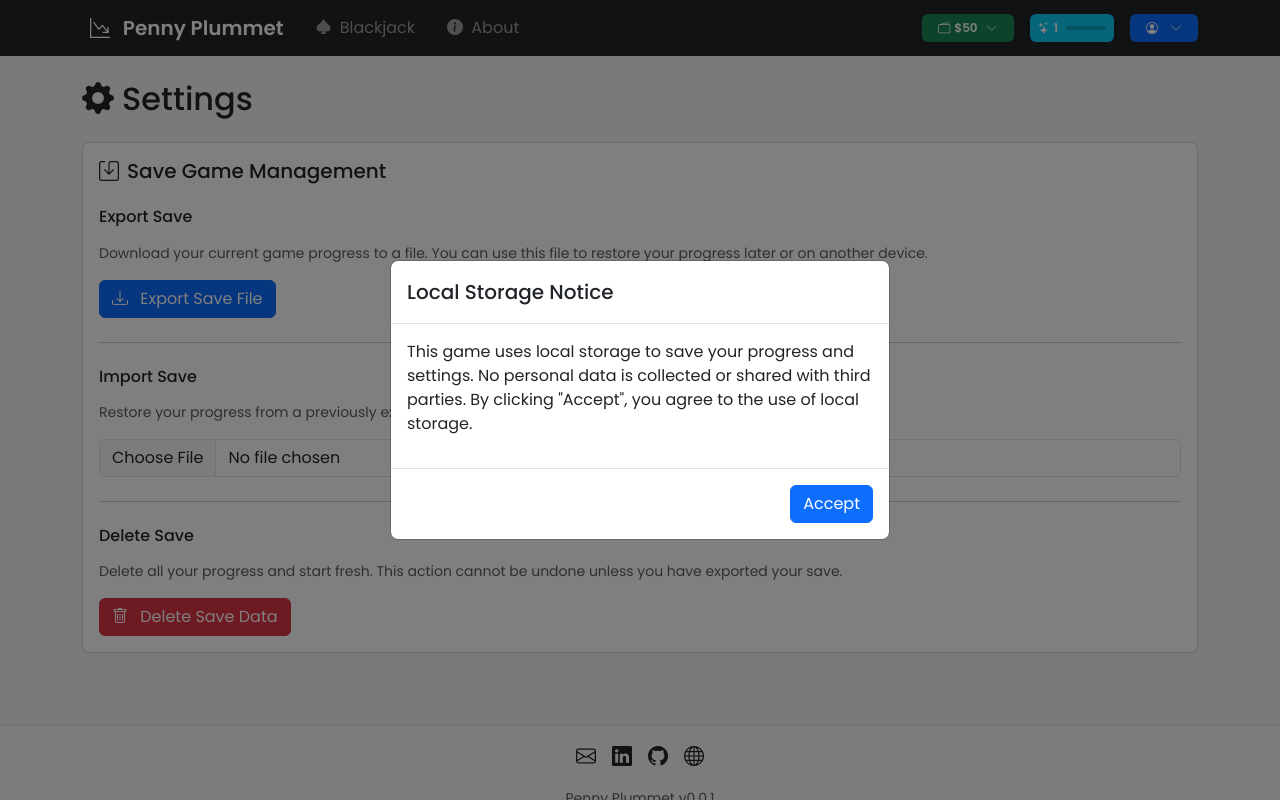
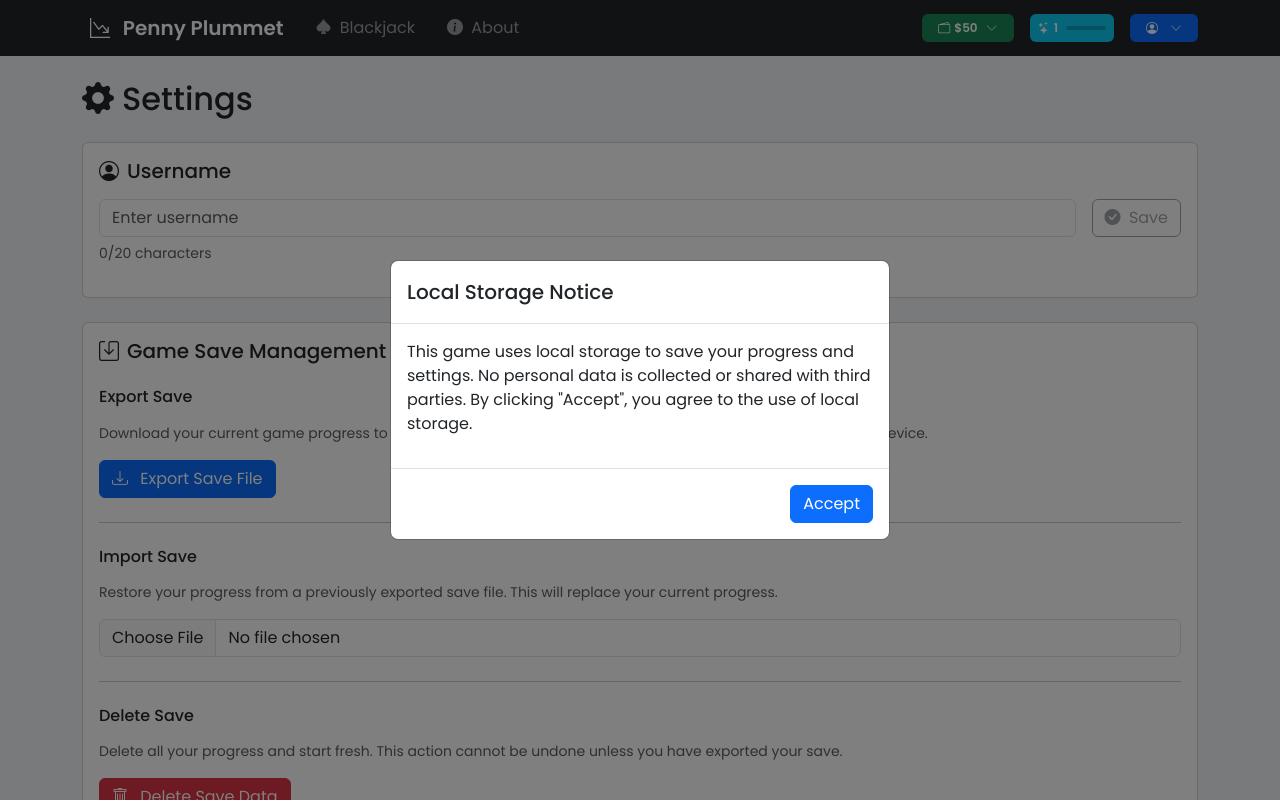
Before and after one commit to benceb2/penny-plummet, a Vue app: page /settings in a window 1280 px wide. Shown: the top 800 px of the page. Built offline with nearby package versions, Linux system fonts and the light colour scheme.

Commit message:
added UsernameSetting

```diff
--- /dev/null
+++ b/src/components/UsernameSettings.vue
@@ -0,0 +1,136 @@
+<script setup lang="ts">
+import { ref, watch } from 'vue';
+import { useUserStore } from '@/stores/user';
+
+const props = defineProps({
+  minLength: {
+    type: Number,
+    default: 3
+  },
+  maxLength: {
+    type: Number,
+    default: 20
+  }
+});
+
+const userStore = useUserStore();
+const username = ref(userStore.username);
+const error = ref('');
+const isLoading = ref(false);
+const showSuccess = ref(false);
+const isDirty = ref(false);
+
+// Watch for external username changes
+watch(() => userStore.username, (newValue) => {
+  if (newValue !== username.value && !isDirty.value) {
+    username.value = newValue;
+  }
+});
+
+const validateUsername = (value: string | null): string => {
+  if (!value) return 'Username is required';
+  if (value.length < props.minLength) return `Username must be at least ${props.minLength} characters`;
+  if (value.length > props.maxLength) return `Username cannot exceed ${props.maxLength} characters`;
+  if (!/^[a-zA-Z0-9_\s-]+$/.test(value)) return 'Username can only contain letters, numbers, spaces, underscores, and hyphens';
+  return '';
+};
+
+const handleInput = () => {
+  isDirty.value = username.value !== userStore.username;
+  error.value = validateUsername(username.value);
+};
+
+const updateUsername = async () => {
+  const validationError = validateUsername(username.value);
+  if (validationError) {
+    error.value = validationError;
+    return;
+  }
+
+  if (username.value === userStore.username) {
+    return;
+  }
+
+  isLoading.value = true;
+  error.value = '';
+
+  try {
+    if (!username.value) { return; }
+    userStore.updateUsername(username.value);
+    showSuccess.value = true;
+    isDirty.value = false;
+    setTimeout(() => {
+      showSuccess.value = false;
+    }, 3000);
+  } catch (err) {
+    error.value = 'Failed to update username';
+    console.error('Username update error:', err);
+  } finally {
+    isLoading.value = false;
+  }
+};
+</script>
+
+<template>
+  <div class="card mb-4">
+    <div class="card-body">
+      <h5 class="card-title d-flex align-items-center">
+        <i class="bi bi-person-circle me-2"></i>
+        Username
+      </h5>
+
+      <div class="mb-3 mt-3">
+        <div class="d-flex gap-3">
+          <div class="flex-grow-1">
+            <div class="input-group">
+              <input
+                type="text"
+                class="form-control"
+                :class="{
+                  'is-invalid': error,
+                  'border-warning': isDirty && !error
+                }"
+                v-model="username"
+                @input="handleInput"
+                :disabled="isLoading"
+                :maxlength="maxLength"
+                placeholder="Enter username" />
+            </div>
+            <div class="mt-1">
+              <small class="text-muted" v-if="!error">
+                {{ username?.length || 0 }}/{{ maxLength }} characters
+              </small>
+              <small class="text-danger" v-if="error">
+                {{ error }}
+              </small>
+            </div>
+          </div>
+
+          <button
+            class="btn h-100"
+            :class="{
+              'btn-outline-primary': !isLoading && !error && isDirty,
+              'btn-outline-secondary': !isDirty || error,
+            }"
+            @click="updateUsername"
+            :disabled="isLoading || !!error || !isDirty">
+            <template v-if="isLoading">
+              <span class="spinner-border spinner-border-sm me-1" role="status"></span>
+              Saving...
+            </template>
+            <template v-else>
+              <i class="bi bi-check-circle-fill me-1"></i>
+              Save
+            </template>
+          </button>
+        </div>
+      </div>
+
+      <!-- Success Alert -->
+      <div v-if="showSuccess" class="alert alert-success d-flex align-items-center" role="alert">
+        <i class="bi bi-check-circle-fill me-2"></i>
+        Username updated successfully!
+      </div>
+    </div>
+  </div>
+</template>
--- a/src/views/SettingsView.vue
+++ b/src/views/SettingsView.vue
@@ -1,5 +1,7 @@
 <script setup lang="ts">
 import { ref } from 'vue';
+
+import UsernameSettings from '@/components/UsernameSettings.vue';
 import BaseLayout from '@/components/layout/BaseLayout.vue';
 import { useUserStore } from '@/stores/user';
 import { useAchievementStore } from '@/stores/achievement';
@@ -163,11 +165,12 @@ const cancelDelete = () => {
 
 <template>
   <BaseLayout title="Settings" icon="gear-fill" :show-balance="false">
+    <UsernameSettings />
     <div class="card">
       <div class="card-body">
         <h5 class="card-title d-flex align-items-center mb-4">
           <i class="bi bi-save me-2"></i>
-          Save Game Management
+          Game Save Management
         </h5>
 
         <!-- Export Section -->
```
